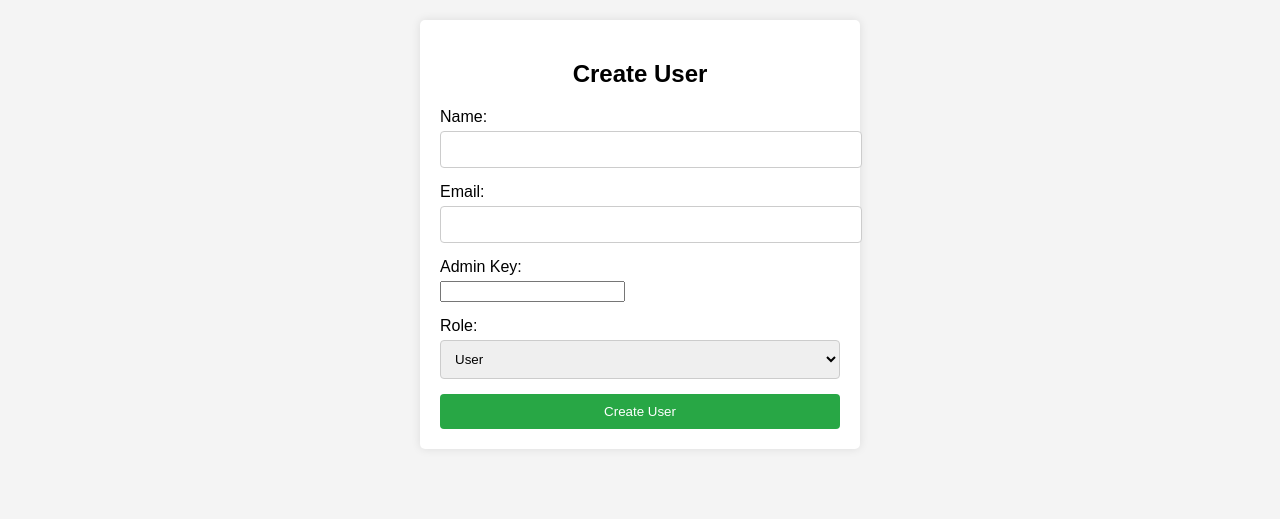
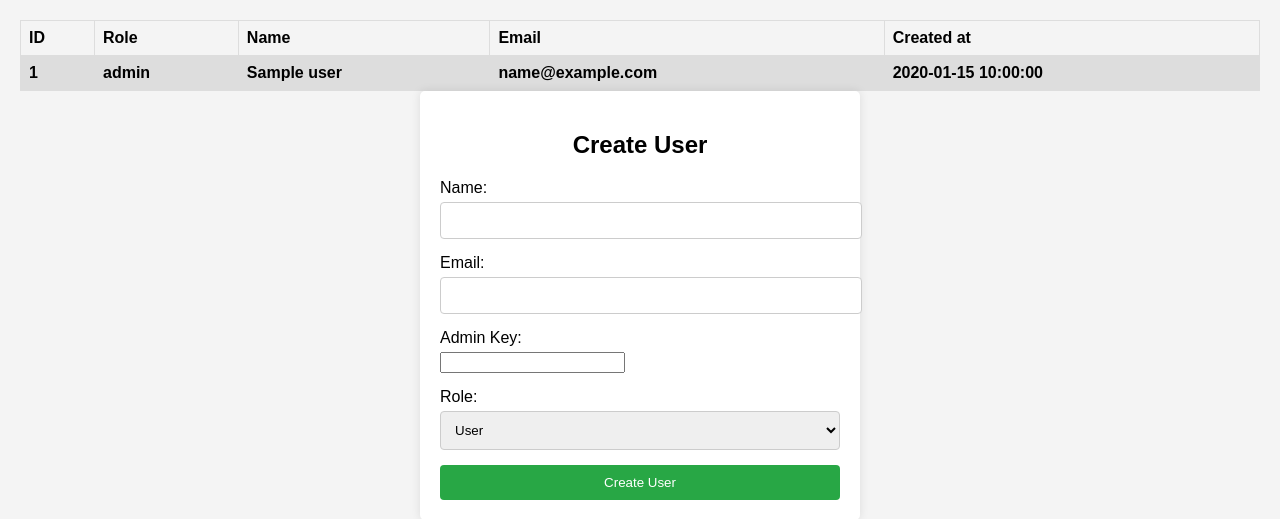
Before and after one commit to mami186/PHP-Project, a PHP site: template app/views/user/user.php in a window 1280 px wide. Shown: the top 519 px of the page. Run offline with PHP 8.4, Linux system fonts and the light colour scheme; the template is opened without the code that fills it: most values are stand-ins (such as "Sample title", 1, 10 or a date in 2020); lists and menus that the app fills with data are empty; some libraries are stand-ins or nearby versions.

Commit message:
Update BASE_URL references in views and controllers; enhance user and budget management displays

```diff
--- a/app/views/user/profile.php
+++ b/app/views/user/profile.php
@@ -15,7 +15,7 @@
             <h1>Your Profile</h1>
             <nav>
                 <ul>
-                    <li><a href="dashboard.php">Dashboard</a></li>
+                    <li><a href="<?= BASE_URL ?>/dashboard">Dashboard</a></li>
                     <li><form action="<?= BASE_URL ?>/" method="post">
                             <button type="submit" class="link-button">Logout</button>
                         </form>
--- a/app/views/user/user.php
+++ b/app/views/user/user.php
@@ -19,6 +19,24 @@
             border-radius: 5px;
             box-shadow: 0 0 10px rgba(0, 0, 0, 0.1);
         }
+        table {
+        font-family: arial, sans-serif;
+        border-collapse: collapse;
+        width: 100%;
+        }
+
+        td, th {
+        border: 1px solid #dddddd;
+        text-align: left;
+        padding: 8px;
+        }
+
+        tr:nth-child(even) {
+        background-color: #dddddd;
+        }
+
+
+
         h2 {
             text-align: center;
         }
@@ -53,7 +71,41 @@
     </style>
 </head>
 <body>
+<section>
+    <?php if (!empty($users) && is_array($users)): ?>
+    <table>
+            <tr>
+                <th>ID</th>
+                <th>Role</th>
+                <th>Name</th>
+                <th>Email</th>
+                <th>Created at</th>
+            </tr>
+            <?php foreach ($users as $usr): ?>
+            <tr>
+                <th>
+                    <?php echo htmlspecialchars($usr['id']); ?>
+                </th>
+                <th>
+                    <?php echo htmlspecialchars($usr['role']); ?>
+                </th>
+                <th>
+                    <?php echo htmlspecialchars($usr['name']); ?>
+                </th>
+                <th>
+                    <?php echo htmlspecialchars($usr['email']); ?>
+                </th>
+                <th>
+                    <?php echo  date('Y-m-d H:i:s', strtotime($usr['created_at'])) ; ?>
+                </th>
 
+            </tr>
+            <?php endforeach; ?>
+    </table>
+    <?php else: ?>
+                <li>User managment</li>
+    <?php endif; ?>
+</section>
 <div class="container">
     <h2>Create User</h2>
     <form action="<?= BASE_URL ?>/create-user" method="POST">
```
Also changed, not shown: app/controllers/BudgetController.php (+3 -4 lines), app/views/budget/budget.php (+12 -8 lines), app/views/homeB.php (renamed from app/views/home.html, +3 -31 lines).
